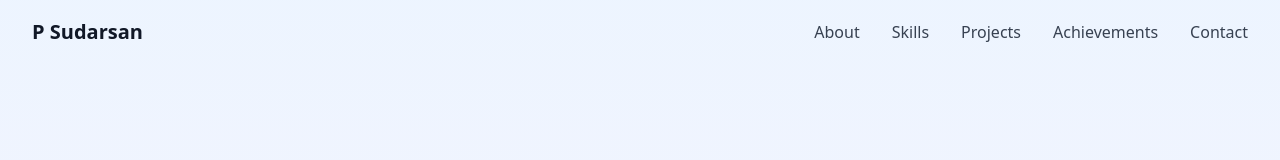
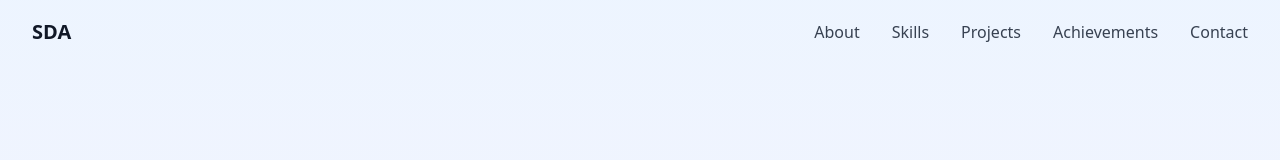
Before and after one commit to sudarsanSDA/portfolio, a React (Vite) app: page / in a window 1280 px wide. Shown: the top 160 px of the page. Built offline with nearby package versions, Linux system fonts and the light colour scheme.

Commit message:
made SDA

```diff
--- a/src/App.tsx
+++ b/src/App.tsx
@@ -81,9 +81,9 @@ function App() {
             <motion.span
               initial={{ opacity: 0 }}
               animate={{ opacity: 1 }}
-              className={`text-xl font-semibold text-gray-900`}
+              className={`text-xl font-bold text-gray-900`}
             >
-              P Sudarsan
+              SDA
             </motion.span>
 
             {/* Desktop Navigation Links */}
```
